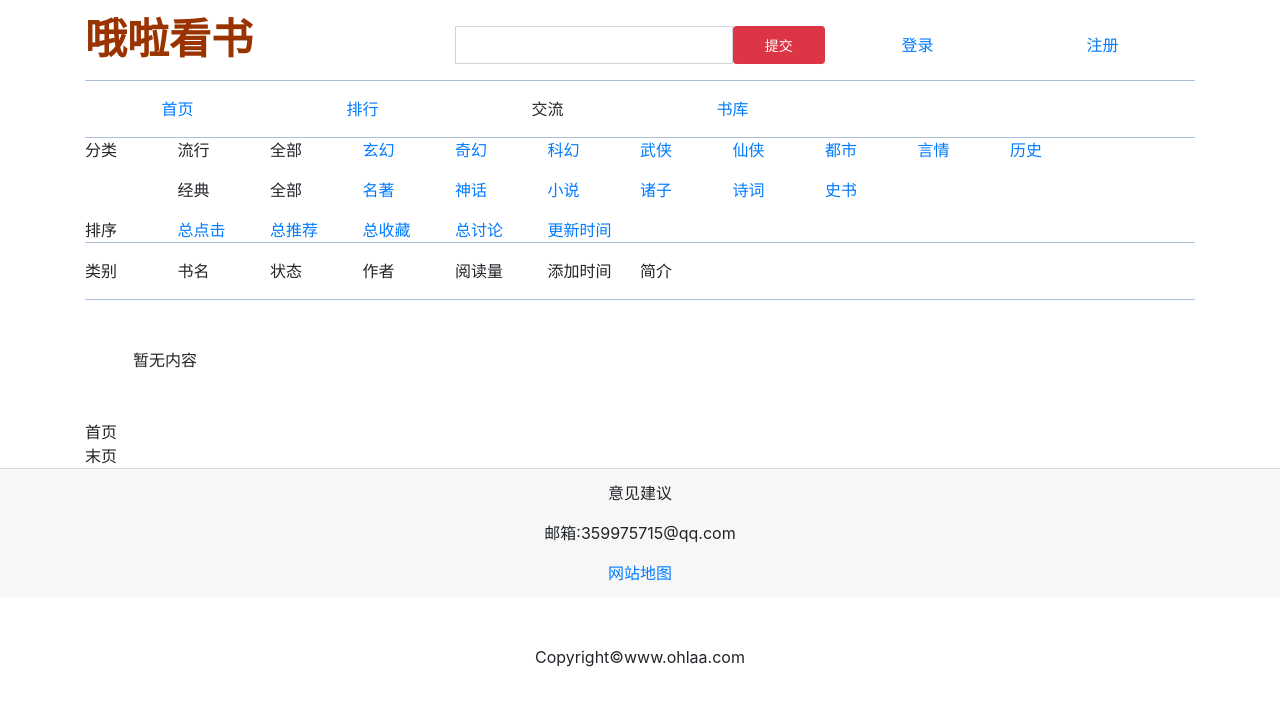
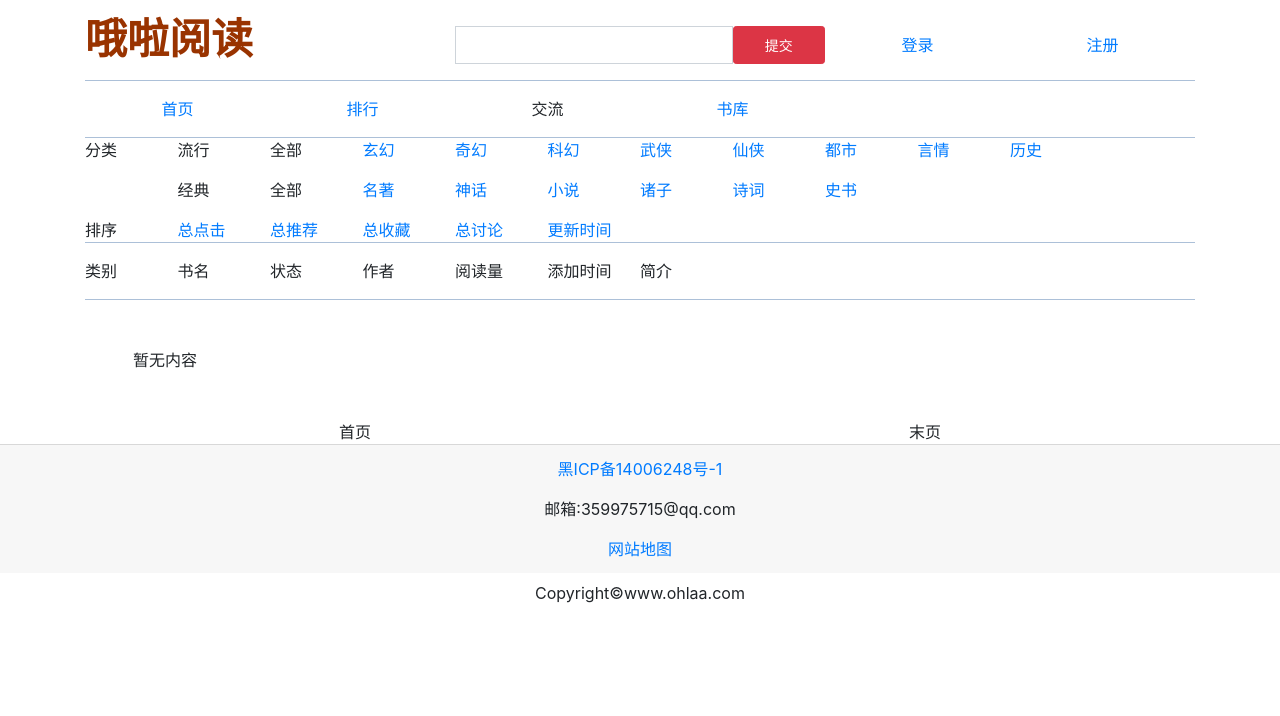
Before and after one commit to fengfengxiong123/ohlaa, a Django app: page /store/ in a window 1280 px wide. Shown: the top 716 px of the page. Run offline with Django 3.2, Linux system fonts and the light colour scheme; data that the repository does not hold is empty; some libraries are stand-ins or nearby versions.

Commit message:
'添加备案信息'

```diff
--- a/reader/templates/reader/base.html
+++ b/reader/templates/reader/base.html
@@ -18,31 +18,38 @@
     {# 响应式布局#}
     <link rel="stylesheet" type="text/css" href="{% static 'reader/style.css' %}">
 
+    {#    #}
+    <script>
+        var host2 = document.domain;
+        if (host2 != '127.0.0.1') {
+            (function () {
+                var bp = document.createElement('script');
+                var curProtocol = window.location.protocol.split(':')[0];
+                if (curProtocol === 'https') {
+                    bp.src = 'https://zz.bdstatic.com/linksubmit/push.js';
+                } else {
+                    bp.src = 'http://push.zhanzhang.baidu.com/push.js';
+                }
+                var s = document.getElementsByTagName("script")[0];
+                s.parentNode.insertBefore(bp, s);
+            })();
+            console.log('scrpt1')
+        }
 
-{#    <script>#}
-{#        (function () {#}
-{#            var bp = document.createElement('script');#}
-{#            var curProtocol = window.location.protocol.split(':')[0];#}
-{#            if (curProtocol === 'https') {#}
-{#                bp.src = 'https://zz.bdstatic.com/linksubmit/push.js';#}
-{#            } else {#}
-{#                bp.src = 'http://push.zhanzhang.baidu.com/push.js';#}
-{#            }#}
-{#            var s = document.getElementsByTagName("script")[0];#}
-{#            s.parentNode.insertBefore(bp, s);#}
-{#        })();#}
-{#    </script>#}
-{##}
-{##}
-{#    <script>#}
-{#        var _hmt = _hmt || [];#}
-{#        (function () {#}
-{#            var hm = document.createElement("script");#}
-{#            hm.src = "https://hm.baidu.com/hm.js?cbdc0c05b5197a203d801d42f778485b";#}
-{#            var s = document.getElementsByTagName("script")[0];#}
-{#            s.parentNode.insertBefore(hm, s);#}
-{#        })();#}
-{#    </script>#}
+    </script>
+    <script>
+        var host2 = document.domain;
+        if (host2 != '127.0.0.1') {
+            var _hmt = _hmt || [];
+            (function () {
+                var hm = document.createElement("script");
+                hm.src = "https://hm.baidu.com/hm.js?cbdc0c05b5197a203d801d42f778485b";
+                var s = document.getElementsByTagName("script")[0];
+                s.parentNode.insertBefore(hm, s);
+            })();
+            console.log('scrpt2')
+        }
+    </script>
 
 
 </head>
--- a/reader/templates/reader/footer.html
+++ b/reader/templates/reader/footer.html
@@ -1,6 +1,5 @@
-
 <div class="card-footer  m-auto">
-        <div class="text-center ">意见建议</div>
+    <div class="text-center "><a href='http://www.beian.miit.gov.cn/'>黑ICP备14006248号-1</a></div>
     {#            <div class="contact_text">客服中心</div>#}
     {#            <div class="contact_text">版权服务</div>#}
     {#            <div class="contact_text">公众号</div>#}
@@ -11,5 +10,5 @@
 </div>
 
 <div class="row m-auto">
-        <div class="col-12 col-xl-12 text-center p-lg-5">Copyright©www.ohlaa.com</div>
+    <div class="col-12 col-xl-12 text-center p-lg-2">Copyright©www.ohlaa.com</div>
 </div>
--- a/reader/templates/reader/header.html
+++ b/reader/templates/reader/header.html
@@ -2,7 +2,7 @@
 
     <div class="row header_content no-gutters ">
         {#        <div class="col-2  col-sm-2 col-md-2 col-lg-2 col-xl-2">asda</div>#}
-        <h5 class="col-4  col-xl-4  header_content_titile m-auto">哦啦看书</h5>
+        <h5 class="col-4  col-xl-4  header_content_titile m-auto">哦啦阅读</h5>
         <form class="col-8 col-sm-2 col-xl-4 input-group  m-auto" action={% url 'reader:search' %} method='post'>
             {% csrf_token %}
             <input class="col-9 input-group col-xl-9 form-control mb-6 " name="q">
--- a/reader/templates/reader/store.html
+++ b/reader/templates/reader/store.html
@@ -10,25 +10,25 @@
             <div class='col-xl-1'>分类</div>
             <div class='col-2 col-xl-1 '>流行</div>
             <div class='col-xl-1 some_display_none'>全部</div>
-            <div class='col-2 col-xl-1'><a href="{% url 'reader:category' 'qihuan' %}">玄幻</a></div>
-            <div class='col-2 col-xl-1'><a href="{% url 'reader:category' 'xuanhuan' %}">奇幻</a></div>
-            <div class='col-2 col-xl-1'><a href="{% url 'reader:category' 'kehuan' %}">科幻</a></div>
-            <div class='col-2 col-xl-1'><a href="{% url 'reader:category' 'wuxia' %}">武侠</a></div>
-            <div class='col-2 col-xl-1'><a href="{% url 'reader:category' 'xianxia' %}">仙侠</a></div>
-            <div class='col-2 col-xl-1'><a href="{% url 'reader:category' 'dushi' %}">都市</a></div>
-            <div class='col-2 col-xl-1'><a href="{% url 'reader:category' 'yanqing' %}">言情</a></div>
-            <div class='col-2 col-xl-1'><a href="{% url 'reader:category' 'lishi' %}">历史</a></div>
+            <div class='col-2 col-xl-1'><a href="{% url 'reader:category' '玄幻' %}">玄幻</a></div>
+            <div class='col-2 col-xl-1'><a href="{% url 'reader:category' '奇幻' %}">奇幻</a></div>
+            <div class='col-2 col-xl-1'><a href="{% url 'reader:category' '科幻' %}">科幻</a></div>
+            <div class='col-2 col-xl-1'><a href="{% url 'reader:category' '武侠' %}">武侠</a></div>
+            <div class='col-2 col-xl-1'><a href="{% url 'reader:category' '仙侠' %}">仙侠</a></div>
+            <div class='col-2 col-xl-1'><a href="{% url 'reader:category' '都市' %}">都市</a></div>
+            <div class='col-2 col-xl-1'><a href="{% url 'reader:category' '言情' %}">言情</a></div>
+            <div class='col-2 col-xl-1'><a href="{% url 'reader:category' '历史' %}">历史</a></div>
         </div>
         <div class='row no-gutters'>
             <div class='col-xl-1 some_display_none'></div>
             <div class='col-2 col-xl-1 mt-xl-3 '>经典</div>
             <div class='col-2 col-xl-1 mt-xl-3 some_display_none'>全部</div>
-            <div class='col-2 col-xl-1 mt-xl-3'><a href="{% url 'reader:category' 'mingzhu' %}">名著</a></div>
-            <div class='col-2 col-xl-1 mt-xl-3'><a href="{% url 'reader:category' 'shenhua' %}">神话</a></div>
-            <div class='col-2 col-xl-1 mt-xl-3'><a href="{% url 'reader:category' 'xiaoshuo' %}">小说</a></div>
-            <div class='col-2 col-xl-1 mt-xl-3'><a href="{% url 'reader:category' 'zhuzi' %}">诸子</a></div>
-            <div class='col-2 col-xl-1 mt-xl-3'><a href="{% url 'reader:category' 'shici' %}">诗词</a></div>
-            <div class='col-2 col-xl-1 mt-xl-3'><a href="{% url 'reader:category' 'shishu' %}">史书</a></div>
+            <div class='col-2 col-xl-1 mt-xl-3'><a href="{% url 'reader:category' '名著' %}">名著</a></div>
+            <div class='col-2 col-xl-1 mt-xl-3'><a href="{% url 'reader:category' '神话' %}">神话</a></div>
+            <div class='col-2 col-xl-1 mt-xl-3'><a href="{% url 'reader:category' '小说' %}">小说</a></div>
+            <div class='col-2 col-xl-1 mt-xl-3'><a href="{% url 'reader:category' '诸子' %}">诸子</a></div>
+            <div class='col-2 col-xl-1 mt-xl-3'><a href="{% url 'reader:category' '诗词' %}">诗词</a></div>
+            <div class='col-2 col-xl-1 mt-xl-3'><a href="{% url 'reader:category' '史书' %}">史书</a></div>
         </div>
         <div class='row no-gutters'>
             <div class='col-xl-1 mt-xl-3'>排序</div>
@@ -67,16 +67,18 @@
         {% else %}
             <div class="row text-center m-5">暂无内容</div>
         {% endif %}
+        <div class="row text-center">
             {% if page.has_previous %}
-            <div><a href="{% url 'reader:store_list' page.previous_page_number %}">上一页{{ page.has_previous }}</a></div>
+                <div class="col-6"><a href="{% url 'reader:store_list' page.previous_page_number %}">上一页</a></div>
             {% else %}
-            <div>首页</div>
+                <div class="col-6">首页</div>
             {% endif %}
             {% if  page.has_next %}
-            <div><a href="{% url 'reader:store_list' page.next_page_number %}">下一页{{ page.has_next }}</a></div>
+                <div class="col-6"><a href="{% url 'reader:store_list' page.next_page_number %}">下一页</a></div>
             {% else %}
-            <div>末页</div>
+                <div class="col-6">末页</div>
             {% endif %}
+        </div>
     </div>
 
 {% endblock content %}
--- a/reader/urls.py
+++ b/reader/urls.py
@@ -6,10 +6,10 @@ app_name = 'reader'
 urlpatterns = [
     path('', views.IndexView.as_view(), name='index'),
     re_path(r'^store/$', views.StoreView.as_view(), name='store'),
-    re_path(r'^store/(?P<p>[0-9]+)/$', views.StoreView.as_view(), name='store_list'),
+    re_path(r'^store/(?P<page_num>[0-9]+)/$', views.StoreView.as_view(), name='store_list'),
     re_path(r'^book/(?P<book_id>[0-9]+)/$', views.BookView.as_view(), name='book'),
     re_path(r'^book/(?P<book_id>[0-9]+)/(?P<chapter_id>[0-9]+)/$', views.ChapterView.as_view(), name='chapter'),
-    re_path(r'^category/(?P<category>[a-z]+)/$', views.CategoryView.as_view(), name='category'),
+    re_path(r'^category/(?P<category>[\u4e00-\u9fa5]+)/$', views.CategoryView.as_view(), name='category'),
     re_path(r'^sort/(?P<sort>[a-z_]+)/$', views.SortView.as_view(), name='sort'),
     re_path(r'^search/$', views.SearchView.as_view(), name='search'),
     re_path(r'^rank/$', views.RankView.as_view(), name='rank'),
--- a/reader/views.py
+++ b/reader/views.py
@@ -21,7 +21,7 @@ class IndexView(APIView):
     def get(self, request):
         art_obj_hits = Article.objects.all().order_by('-art_hits')[0:10]
         art_obj_hots = Article.objects.all().order_by('-art_hots')[0:10]
-        art_obj_comm_num = Article.objects.all().order_by('-comment_nums')[0:5]
+        art_obj_comm_num = Article.objects.all().order_by('-comment_nums')[0:5]  # 评论数排名
 
         arts_nums = []
         for obj in art_obj_comm_num:
@@ -29,6 +29,8 @@ class IndexView(APIView):
             arts_nums.append({'obj': obj, 'comments': comment_objs})
 
         context = {'hits': art_obj_hits, 'hots': art_obj_hots, 'arts_nums': arts_nums}
+
+        obj = Article.objects.filter(art_type='mingzhu').update(art_type='名著')  # 修改数据库中数据art_type字段
 
         return render(request, 'reader/index.html', context)
 
@@ -38,23 +40,25 @@ class StoreView(APIView):
 
     def get(self, request, *args, **kwargs):
         try:
-            p = kwargs['p']
+            page_num = kwargs['page_num']
         except:
-            p = 1
-        print(kwargs, p)
+            page_num = 1
         articles = Article.objects.all().values('art_label', 'art_name', 'created_time', 'art_author', 'art_type',
                                                 'art_status',
                                                 'art_introduction', 'art_hits', 'id')
-        print(p)
-        paginator = Paginator(articles, 50)
+        paginator = Paginator(articles, 15)
         try:
-            page = paginator.page(p)
+            page = paginator.page(page_num)
+            print("try", page)
         except PageNotAnInteger:
             page = paginator.page(1)
+            print("except", page)
         except EmptyPage:
             page = paginator.page(paginator.num_pages)
-        else:
-            page=paginator.page(1)
+            print("EmptyPage", page)
+        except:
+            page = paginator.page(1)
+            print("else", page)
 
         # print(page.object_list,page.numberv,page.paginator)
         # print(paginator.count,paginator.num_pages,paginator.page_range)
```
Also changed, not shown: ohlaa/settings.py (+8 -5 lines), reader/templates/reader/index.html (+14 -14 lines). Lines whose indentation alone changed are shown as unchanged.
